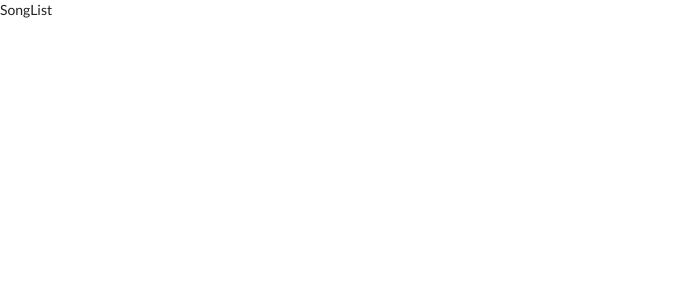
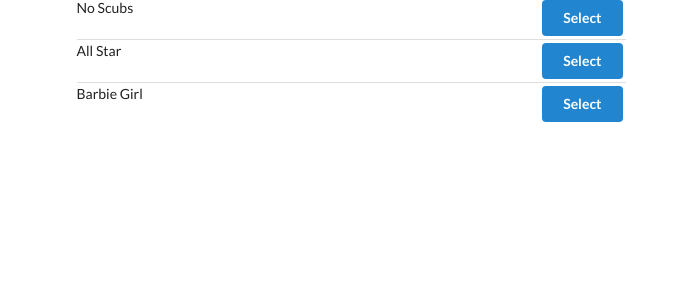
Before and after one commit to jamesobrien86/songs-list, a React (Create React App) app: page / in a window 1280 px wide. Shown: the top 300 px of the page, without its empty margins (0-688 px from the left). Built offline with nearby package versions, Linux system fonts and the light colour scheme.

Commit message:
wip - songlist with data called from redux store

```diff
--- a/src/components/App.js
+++ b/src/components/App.js
@@ -3,8 +3,12 @@ import SongList from './SongList';
 
 const App = () => {
     return(
-        <div>
-            <SongList />
+        <div className="ui container grid">
+            <div className="ui row">
+                <div className="column eight wide">
+                    <SongList />
+                </div>
+            </div>
         </div>
     )
 }
--- a/src/components/SongList.js
+++ b/src/components/SongList.js
@@ -1,10 +1,38 @@
 import React, { Component } from 'react';
+import { connect } from 'react-redux';
 
 class SongList extends Component{
+
+
+    renderList(){
+        return this.props.songs.map((song,i) => {
+            return(
+                <div className="item" key={i}>
+                    <div className="right floated content">
+                        <button className="ui button primary">
+                            Select
+                        </button>
+                    </div>
+                    <div className="content">
+                        {song.title}
+                    </div>
+                </div>
+            )
+        })
+    }
+
     render(){
         return(
-            <div>SongList</div>
+            <div className="ui divided list">
+                {this.renderList()}
+            </div>
         )
     }
 }
-export default SongList;
+
+const mapStateToProps = (state) => {
+
+    return { songs:state.songs };
+}
+
+export default connect(mapStateToProps)(SongList);
```
